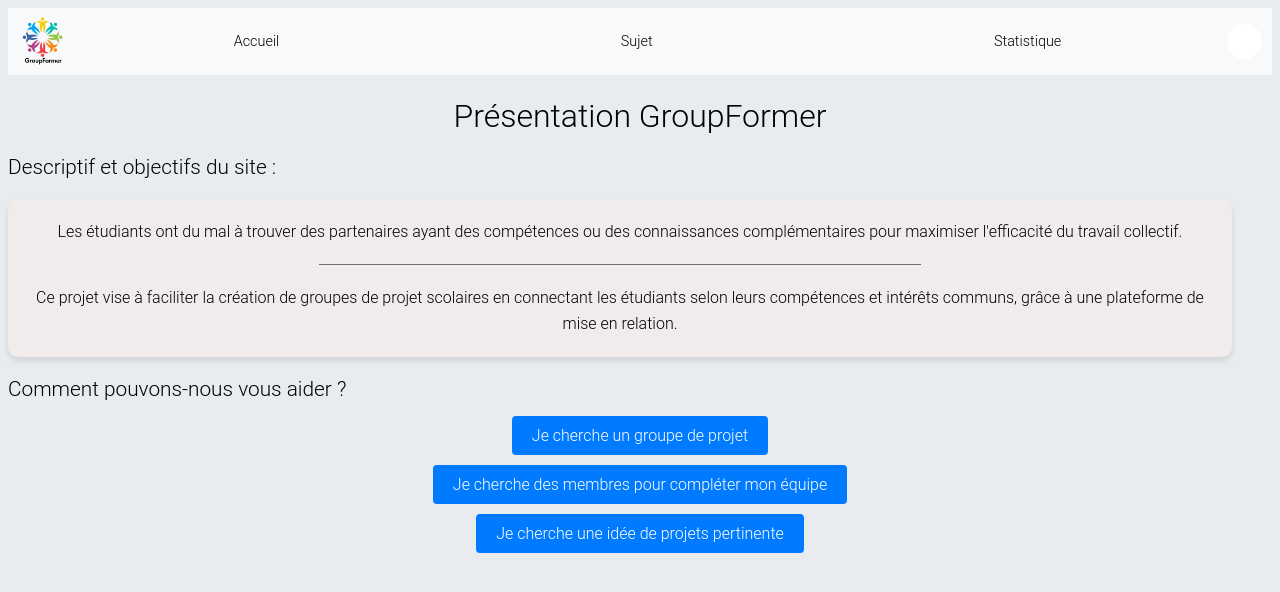
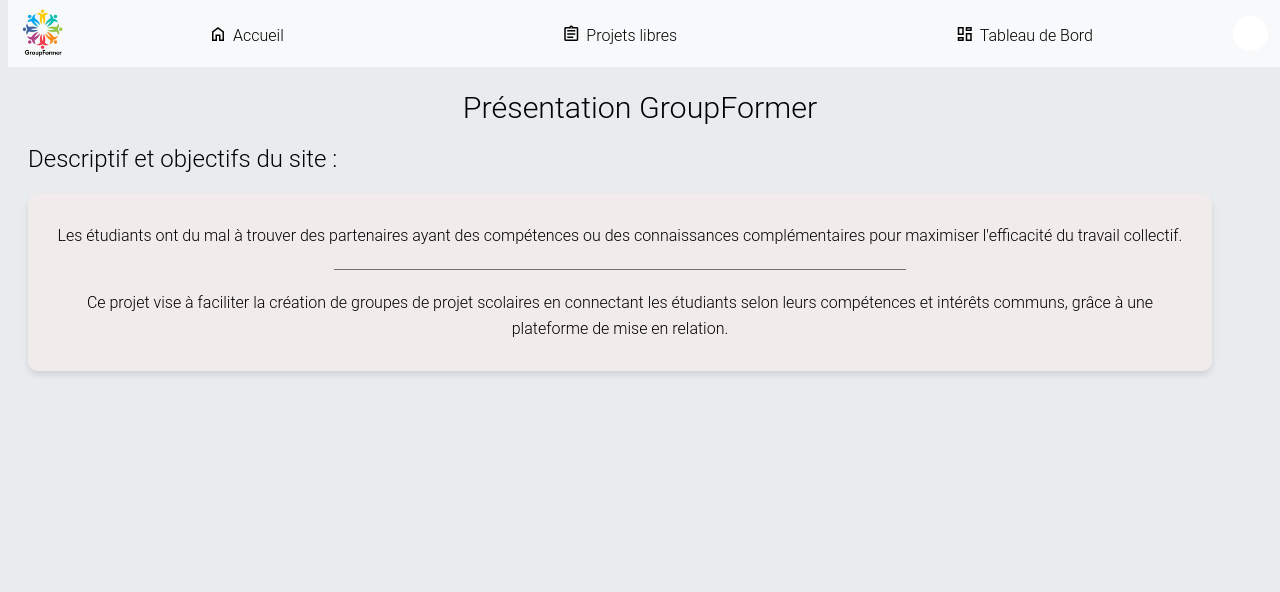
Before and after one commit to SaadaLaura/GroupFormer, an Angular app in the folder front/: page /home in a window 1280 px wide. Shown: the top 592 px of the page. Built offline with nearby package versions, Linux system fonts and the light colour scheme; sample sign-in values are in the browser's storage.

Commit message:
Refont de l'UX de certaines pages

```diff
--- a/front/src/app/group-research/group-research.component.ts
+++ b/front/src/app/group-research/group-research.component.ts
@@ -123,7 +123,8 @@ export class GroupResearchComponent implements OnInit {
                                 detail.announcementDescription.toLowerCase().includes(this.searchTerm.toLowerCase());
       const matchesMissingStudents = this.selectedMissingStudents ? detail.missingStudents === +this.selectedMissingStudents : true;
       const matchesKeywords = this.keywords ? detail.projectName.toLowerCase().includes(this.keywords.toLowerCase()) ||
-                                              detail.projectDescription.toLowerCase().includes(this.keywords.toLowerCase()) : true;
+                                              detail.projectDescription.toLowerCase().includes(this.keywords.toLowerCase()) ||
+                                              detail.announcementDescription.toLowerCase().includes(this.keywords.toLowerCase()) : true;
       const detailSkills = detail.skills.split(', ').map(skill => skill.toLowerCase());
       const matchesUserSkills = this.selectedAdaptedFilter === 'avec' ? this.userSkills.some(skill => detailSkills.includes(skill.toLowerCase())) : true;
       const detailInterests = detail.specialties.map(interest => interest.toLowerCase());
--- a/front/src/app/home/home.component.html
+++ b/front/src/app/home/home.component.html
@@ -17,12 +17,7 @@
         </div>
     </section>
     <ng-container *ngIf="isLoggedIn; else notLoggedInContent">
-        <h2 class="help-title">Comment pouvons-nous vous aider ?</h2>
-        <div class="faq-buttons">
-            <button href="#" class="faq-btn">Je cherche un groupe de projet</button>
-            <button href="#" class="faq-btn">Je cherche des membres pour compléter mon équipe</button>
-            <button href="#" class="faq-btn">Je cherche une idée de projets pertinente</button>
-        </div>
+       <!-- TO DO : stat personnel ou recommandation d'équipe ou projet a voir-->
     </ng-container>
     <ng-template #notLoggedInContent>
         <button (click)="navigateTo('register')" class="signup-btn">S'inscrire maintenant</button>
--- a/front/src/app/home/home.component.scss
+++ b/front/src/app/home/home.component.scss
@@ -1,3 +1,9 @@
+.content {
+  text-align: center;
+  padding: 20px;
+  margin-top: 50px;
+}
+
 .signup-btn {
   margin-top: 10px;
   padding: 10px 20px;
@@ -5,7 +11,7 @@
   background-color: #007bff;
   color: white;
   border: none;
-    border-radius: 20px; /* Bords arrondis */
+  border-radius: 20px;
   cursor: pointer;
   transition: background-color 0.3s;
 
@@ -16,23 +22,23 @@
 
 .main-title {
   text-align: center;
-    font-size: 2rem;
+  font-size: 1.9rem;
   margin-bottom: 20px;
 }
 
 .description-title {
-    font-size: 1.3rem;
+  font-size: 1.5rem;
   margin-bottom: 15px;
   text-align: left;
 }
 
 .description-section {
   margin: 20px 0;
-    padding: 10px;
-    width: calc(100% - 40px); /* Prendre le maximum de l'écran sur la droite */
+  padding: 20px;
+  width: calc(100% - 40px);
   background-color: #f2ebeb;
-    border-radius: 10px; /* Coins arrondis */
-    box-shadow: 0 4px 6px rgba(0, 0, 0, 0.1); /* Ombre légère */
+  border-radius: 10px;
+  box-shadow: 0 4px 6px rgba(0, 0, 0, 0.1);
   text-align: center;
 
   .description-content {
@@ -48,38 +54,7 @@
       border: none;
       height: 1px;
       background-color: #707070;
-            width: 50%; /* Ajuste la largeur de la ligne */
+      width: 50%;
     }
   }
 }
-
-.help-title {
-    font-size: 1.3rem;
-    margin-bottom: 15px;
-    text-align: left;
-}
-
-.faq-buttons {
-  display: flex;
-  flex-direction: column;
-  gap: 10px;
-  align-items: center; /* Centrer les boutons */
-}
-
-.faq-btn {
-  background-color: #007bff;
-  color: white;
-  border: none;
-  padding: 10px 20px; /* Augmenter le padding pour augmenter la hauteur du bouton */
-  text-align: center;
-  text-decoration: none;
-  display: inline-block;
-  font-size: 16px;
-  cursor: pointer;
-  border-radius: 4px;
-  width: fit-content; /* Ajuster la largeur au contenu */
-}
-
-.faq-btn:hover {
-  background-color: #0056b3;
-}
--- a/front/src/app/navbar/navbar.component.html
+++ b/front/src/app/navbar/navbar.component.html
@@ -3,22 +3,46 @@
     <img src="assets/img/logo_groupFormer.png" alt="GroupFormer Logo" class="project-logo">
   </div>
   <nav class="navbar-menu">
-    <a (click)="navigateTo('home')"><span>Accueil</span></a>
-    <a *ngIf="hasGroup === 'non'" (click)="navigateTo('group-research')"><span>Recherche de groupe</span></a>
-    <a *ngIf="hasGroup === 'oui'" (click)="navigateTo('student-research')"><span>Recherche d'étudiant</span></a>
-    <a (click)="navigateTo('home')"><span>Sujet</span></a>
-    <a (click)="navigateTo('home')"><span>Statistique</span></a>
+    <a (click)="navigateTo('home')">
+      <span class="material-symbols-outlined">home</span>
+      <span>Accueil</span>
+    </a>
+    <a *ngIf="hasGroup === 'non'" (click)="navigateTo('group-research')">
+      <span class="material-symbols-outlined">group_search</span>
+      <span>Groupes disponibles</span>
+    </a>
+    <a *ngIf="hasGroup === 'oui'" (click)="navigateTo('student-research')">
+      <span class="material-symbols-outlined">person_search</span>
+      <span>Étudiants sans groupe</span>
+    </a>
+    <a (click)="navigateTo('home')">
+      <span class="material-symbols-outlined">assignment</span>
+      <span>Projets libres</span>
+    </a>
+    <a (click)="navigateTo('home')">
+      <span class="material-symbols-outlined">dashboard</span>
+      <span>Tableau de Bord</span>
+    </a>
   </nav>
   <div class="navbar-profil">
     <ng-container *ngIf="isLoggedIn; else notLoggedIn">
       <div class="initials" (click)="toggleDropdown()">{{ initials }}</div>
       <div class="dropdown-menu" *ngIf="dropdownOpen">
-        <a (click)="navigateTo('profil')">Profil</a>
-        <a (click)="logout()">Déconnexion</a>
+        <a (click)="navigateTo('profil')">
+          <span class="material-symbols-outlined">person</span>
+          <span>Profil</span>
+        </a>
+        <a (click)="logout()">
+          <span class="material-symbols-outlined">logout</span>
+          <span>Déconnexion</span>
+        </a>
       </div>
     </ng-container>
     <ng-template #notLoggedIn>
-      <a (click)="navigateTo('login')">Connexion</a>
+      <a (click)="navigateTo('login')">
+        <span class="material-symbols-outlined">login</span>
+        <span>Connexion</span>
+      </a>
     </ng-template>
   </div>
 </header>
--- a/front/src/app/navbar/navbar.component.scss
+++ b/front/src/app/navbar/navbar.component.scss
@@ -4,6 +4,12 @@
   align-items: center;
   padding: 5px 10px;
   background-color: #f8f9fa;
+  position: fixed; /* Rendre la barre de navigation fixe */
+  top: 0; /* Positionner en haut de la page */
+  width: 100%; /* Prendre toute la largeur de la page */
+  z-index: 1000; /* Assurer que la barre de navigation est au-dessus des autres éléments */
+  background-color: #f8f9fa;
+
 }
 
 .navbar-logo {
@@ -21,30 +27,31 @@
   display: flex;
   justify-content: space-between;
   gap: 10px;
+  margin: 0 130px;
 }
 
 .navbar-menu a {
   display: flex;
-  justify-content: center;
-  align-items: center;
-  flex-grow: 1;
+  align-items: flex-end;
+  padding: 5px 10px;
   text-align: center;
-}
-
-.navbar-menu a span {
-  display: inline-block;
-  padding: 5px 10px;
-  font-size: 0.9em;
+  text-decoration: none;
   color: black;
   border-radius: 10px;
   transition: background-color 0.3s;
   cursor: pointer;
 }
 
-.navbar-menu a span:hover,
-.navbar-profil a:hover,
-.dropdown-menu a:hover,
-.initials:hover {
+.navbar-menu a .material-symbols-outlined {
+  font-size: 20px;
+  margin-right: 5px;
+}
+
+.navbar-menu a span {
+  line-height: 1;
+}
+
+.navbar-menu a:hover {
   background-color: #e9ecef;
 }
 
@@ -53,16 +60,37 @@
   justify-content: flex-end;
   gap: 10px;
   position: relative;
+  width: auto;
+  margin-right: 10px;
 }
 
-.navbar-profil a {
+.navbar-profil a,
+.ng-template a {
+  display: flex;
+  align-items: flex-end;
   padding: 5px 10px;
-  font-size: 0.9em;
+  text-align: center;
+  text-decoration: none;
   color: black;
-  text-decoration: none;
   border-radius: 10px;
   transition: background-color 0.3s;
   cursor: pointer;
+}
+
+.navbar-profil a .material-symbols-outlined,
+.ng-template a .material-symbols-outlined {
+  font-size: 20px;
+  margin-right: 5px;
+}
+
+.navbar-profil a span,
+.ng-template a span {
+  line-height: 1;
+}
+
+.navbar-profil a:hover,
+.ng-template a:hover {
+  background-color: #e9ecef;
 }
 
 .initials {
@@ -92,7 +120,8 @@
 }
 
 .dropdown-menu a {
-  display: block;
+  display: flex;
+  align-items: center;
   width: 100%;
   padding: 5px 10px;
   color: black;
@@ -102,6 +131,12 @@
   transition: background-color 0.3s;
   margin-bottom: 5px;
 }
+
+.dropdown-menu a .material-symbols-outlined {
+  font-size: 20px;
+  margin-right: 8px;
+}
+
 .content {
   text-align: left;
   padding: 20px;
--- a/front/src/app/profil/profil.component.html
+++ b/front/src/app/profil/profil.component.html
@@ -32,7 +32,7 @@
       <ng-template #noInterests><em class="no-items">vide</em></ng-template>
       <div class="dropdown-container">
         <button class="icone" type="button" (click)="toggleDropdown('interests')">
-          <span class="material-symbols-outlined">add</span>
+          <span class="material-symbols-outlined add-icon">add</span>
         </button>
         <div *ngIf="showDropdown['interests']" class="dropdown">
           <ul>
@@ -56,7 +56,7 @@
       <ng-template #noSkills><em class="no-items">vide</em></ng-template>
       <div class="dropdown-container">
         <button class="icone" type="button" (click)="toggleDropdown('skills')">
-          <span class="material-symbols-outlined">add</span>
+          <span class="material-symbols-outlined add-icon">add</span>
         </button>
         <div *ngIf="showDropdown['skills']" class="dropdown">
           <ul>
--- a/front/src/app/profil/profil.component.scss
+++ b/front/src/app/profil/profil.component.scss
@@ -23,6 +23,9 @@
   max-width: 115px;
   padding: 6px;
   margin: 0;
+}
+.info-group button.icone .material-symbols-outlined.add-icon {
+  margin-left: -10px;
 }
 
 .info-group input:focus,
@@ -104,7 +107,7 @@
 .list-item {
   display: flex; /* Afficher les éléments en bloc */
   align-items: center;
-  margin-bottom: -8px;
+  margin-bottom: -2px;
 }
 
 .list-item .icone {
--- a/front/src/app/services/state.service.ts
+++ b/front/src/app/services/state.service.ts
@@ -70,12 +70,12 @@ export class StateService {
     return userId ? parseInt(userId, 10) : null;
   }
 
-  private getSkillsFromLocalStorage(): string[] | null {
+  getSkillsFromLocalStorage(): string[] | null {
     const skills = localStorage.getItem('skills');
     return skills ? JSON.parse(skills) : null;
   }
 
-  private getInterestsFromLocalStorage(): string[] | null {
+  getInterestsFromLocalStorage(): string[] | null {
     const interests = localStorage.getItem('interests');
     return interests ? JSON.parse(interests) : null;
   }
--- a/front/src/styles.scss
+++ b/front/src/styles.scss
@@ -9,5 +9,7 @@ body {
 
 .title-page {
     text-align: center;
-    margin: 5px 0;
+    padding: 10px;
+    font-size: 1.7rem;
+    margin-top: 60px;
 }
```
Also changed, not shown: front/src/app/group-research/group-research.component.html (+19 -12 lines), front/src/app/group-research/group-research.component.scss (+34 -6 lines), front/src/app/profil/profil.component.ts (+13 -2 lines). Lines whose indentation alone changed are shown as unchanged.
